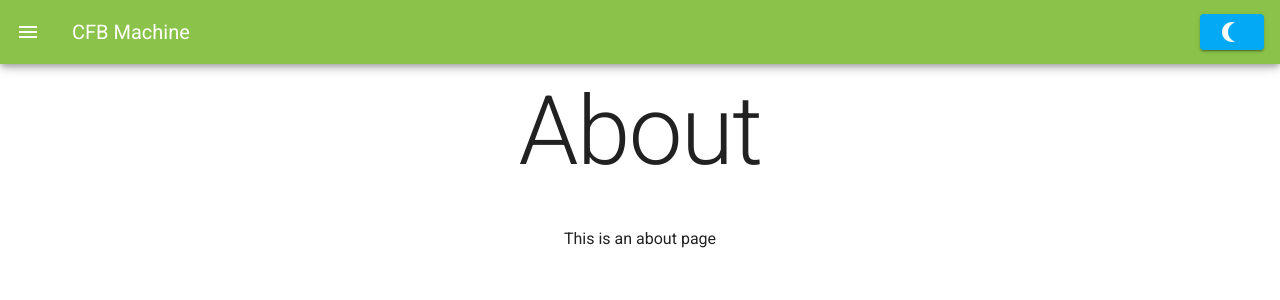
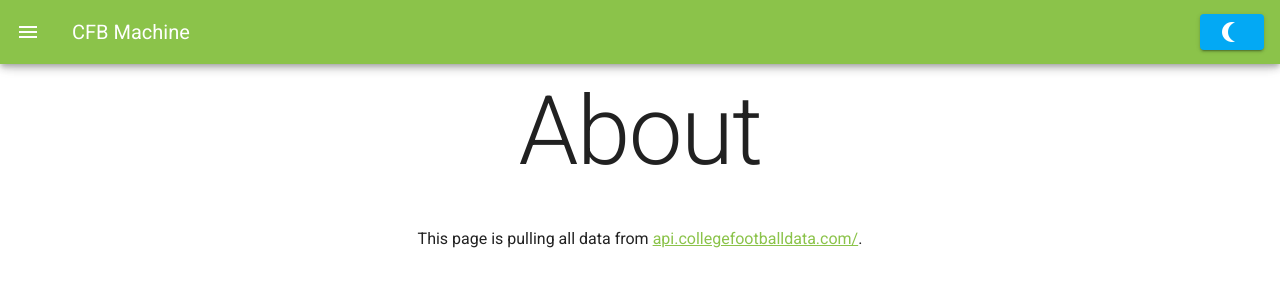
Before and after one commit to adavisson/cfb-machine-vuetify, a Vue app: page /#/about in a window 1280 px wide. Shown: the top 300 px of the page. Built offline with nearby package versions, Linux system fonts and the light colour scheme.

Commit message:
Edited About information

```diff
--- a/src/views/About.vue
+++ b/src/views/About.vue
@@ -2,7 +2,7 @@
   <div class="d-flex-md about">
     <h1 class="text-md-h1 header">About</h1>
     <div class="content">
-      <p>This is an about page</p>
+      <p>This page is pulling all data from <a href="https://api.collegefootballdata.com/">api.collegefootballdata.com/</a>.</p>
     </div>
   </div>
 </template>
```
